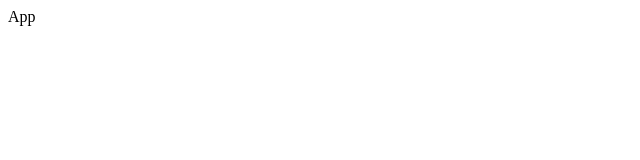
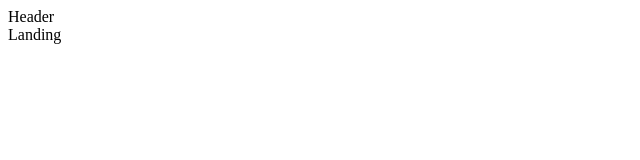
Before and after one commit to KelliePetersen/mass-survey, a React (Create React App) app in the folder client/: page / in a window 1280 px wide. Shown: the top 160 px of the page, without its empty margins (0-640 px from the left). Built offline with nearby package versions, Linux system fonts and the light colour scheme.

Commit message:
set up react-router layout

```diff
--- a/client/src/components/App.js
+++ b/client/src/components/App.js
@@ -1,9 +1,22 @@
 import React from 'react';
+import { BrowserRouter, Route } from 'react-router-dom';
+
+const Header = () => <div>Header</div>
+const Dashboard = () => <div>Dashboard</div>
+const SurveyNew = () => <div>SurveyNew</div>
+const Landing = () => <div>Landing</div>
 
 const App = () => {
   return (
     <div>
-      App
+      <BrowserRouter>
+        <div>
+          <Header />
+          <Route exact path="/" component={Landing} />
+          <Route exact path="/surveys" component={Dashboard} />
+          <Route path="/surveys/new" component={SurveyNew} />
+        </div>
+      </BrowserRouter>
     </div>
   )
 }
```
